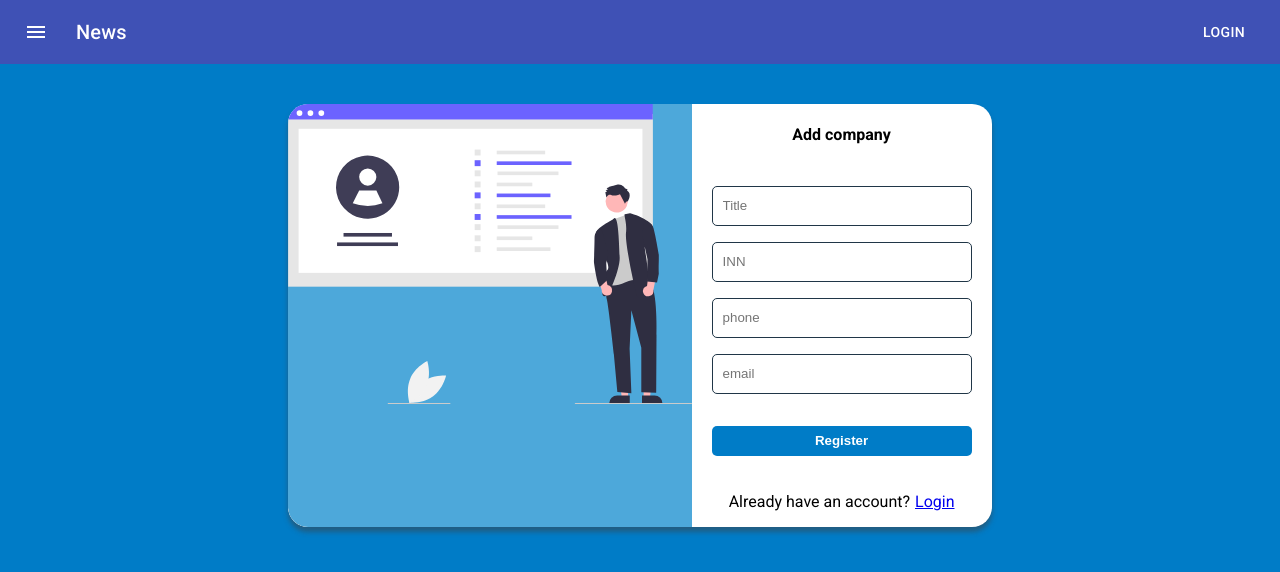
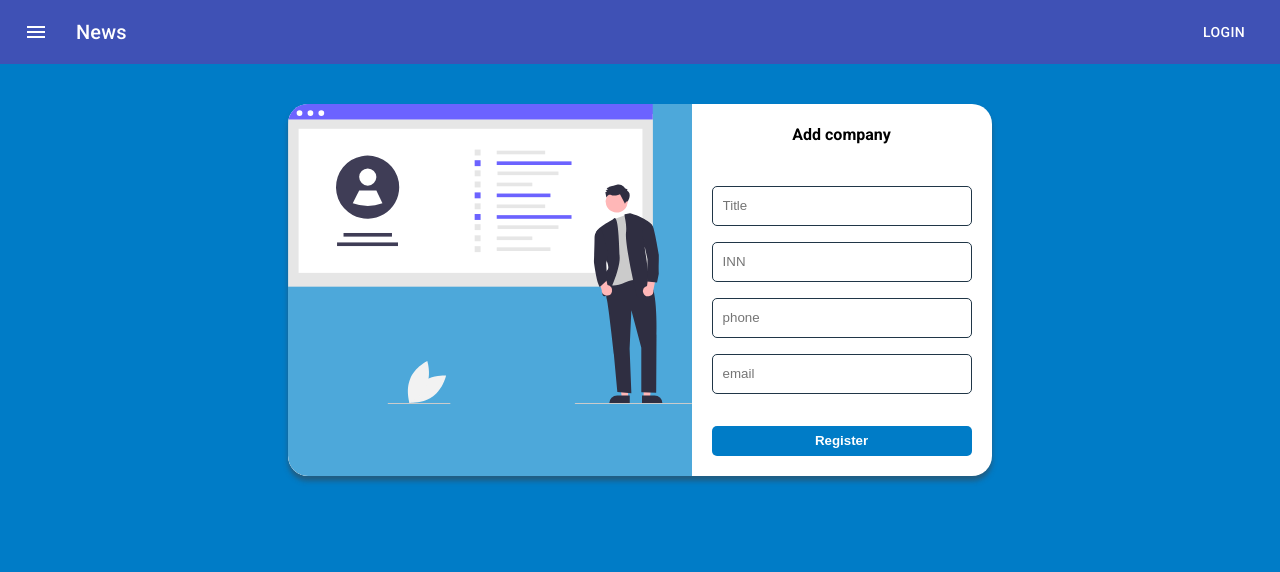
Before and after one commit to MrRaiter/hukatonFront, a React (Create React App) app: page /add-company in a window 1280 px wide. Shown: the top 572 px of the page. Built offline with nearby package versions, Linux system fonts and the light colour scheme.

Commit message:
Delete redirect on add-pageu

```diff
--- a/src/pages/add-company/index.jsx
+++ b/src/pages/add-company/index.jsx
@@ -111,14 +111,6 @@ const SignUp = () => {
               </div>
               <button>Register</button>
             </form>
-
-            <p className="redirect">
-              Already have an account?
-              {'  '}
-              <Link to="/login" style={{ marginLeft: '5px' }}>
-                Login
-              </Link>
-            </p>
           </div>
         </div>
       </div>
```
Also changed, not shown: 1 other file (tests, documents, lock files or other folders).
